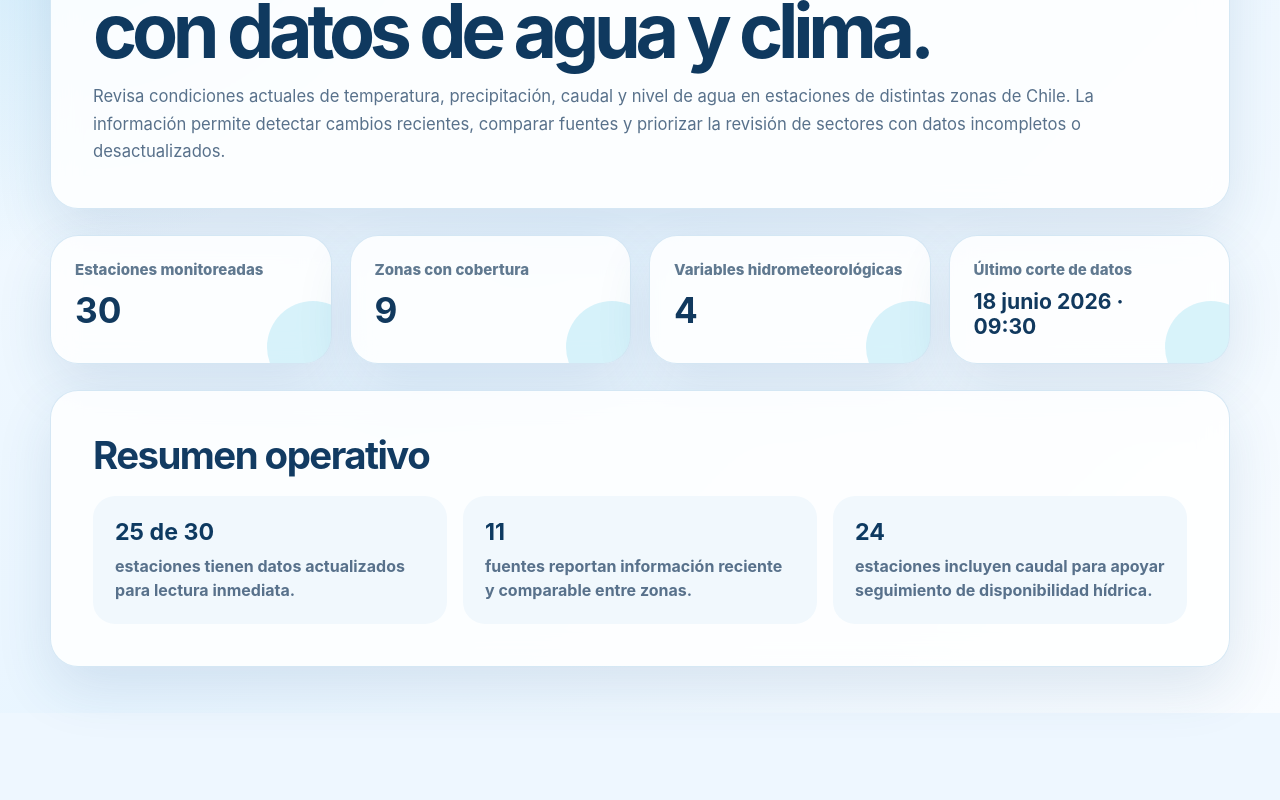
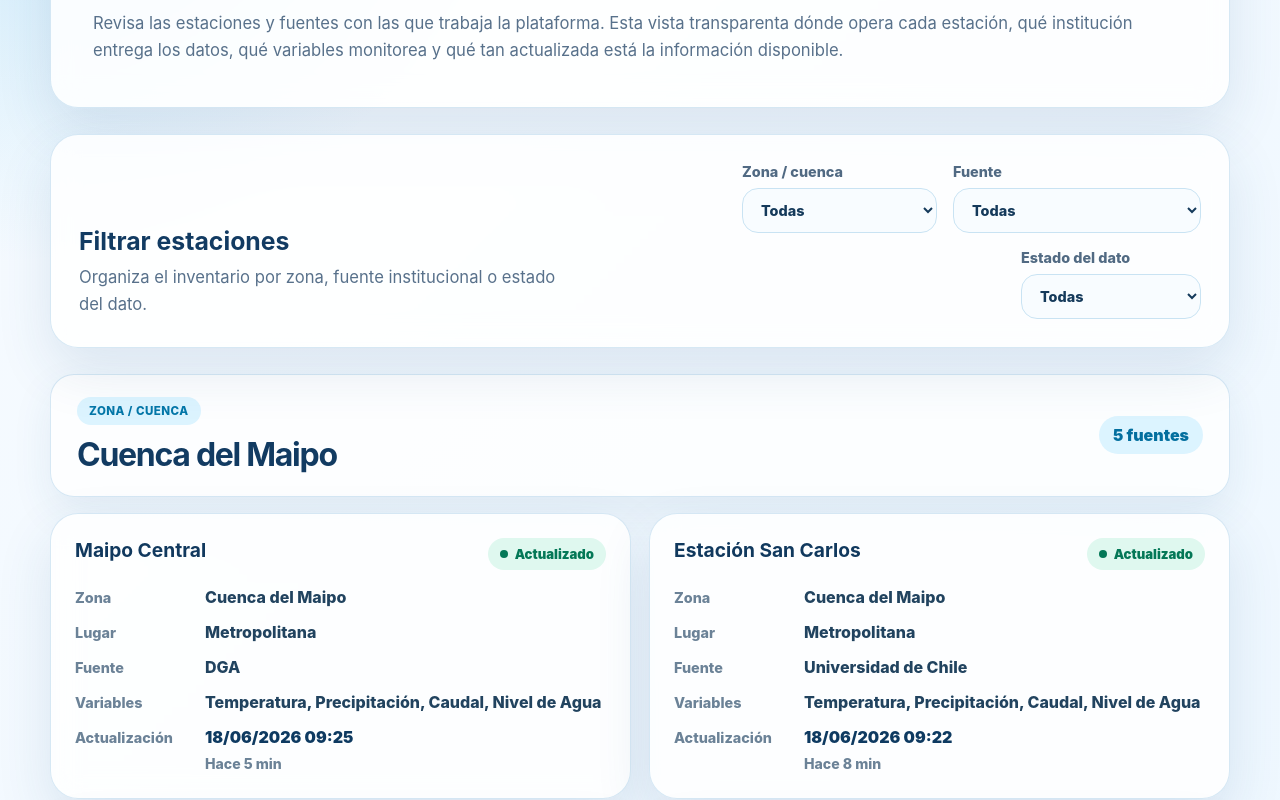
Before and after one commit to vicentekrebs/GPTI, a React (Vite) app: page /fuentes in a window 1280 px wide. Before the commit this address led to /. Shown: the part 280-1080 px from the top of the page. Before the commit the page ends 993 px from the top, so only its background shows below. Built offline with nearby package versions, Linux system fonts and the light colour scheme.

Commit message:
Reorganize home and data sources pages

```diff
--- a/src/App.css
+++ b/src/App.css
@@ -115,3 +115,17 @@ tbody tr:hover { background: #f7fcff; }
 .data-status-badge.actualizado { color: #047857; background: #dff8ef; }
 .data-status-badge.desactualizado { color: #b45309; background: #fff1cc; }
 .data-status-badge.sin-datos { color: #64748b; background: #eef2f7; }
+
+.sources-page .page-heading h1 { margin-bottom: 16px; }
+.source-zone-group { display: grid; gap: 16px; }
+.source-zone-heading { display: flex; justify-content: space-between; gap: 18px; align-items: center; border: 1px solid rgba(111, 174, 215, 0.28); border-radius: 24px; padding: 22px 26px; background: rgba(255, 255, 255, 0.78); box-shadow: 0 16px 40px rgba(34, 84, 128, 0.09); }
+.source-zone-heading h2 { margin: 0; font-size: clamp(1.35rem, 3vw, 2rem); letter-spacing: -0.04em; }
+.source-zone-heading strong { display: inline-flex; align-items: center; border-radius: 999px; padding: 9px 14px; color: #036f9f; background: #dcf4ff; font-weight: 950; white-space: nowrap; }
+.station-card-header { display: flex; justify-content: space-between; align-items: flex-start; gap: 14px; margin-bottom: 16px; }
+.station-card-header h3 { margin-bottom: 0; }
+.source-details { gap: 12px; }
+.source-details div { grid-template-columns: 118px 1fr; }
+.source-details dd { line-height: 1.45; }
+.source-card { display: flex; flex-direction: column; }
+
+@media (max-width: 620px) { .source-zone-heading, .station-card-header { align-items: stretch; flex-direction: column; } .source-details div { grid-template-columns: 1fr; gap: 4px; } }
--- a/src/App.jsx
+++ b/src/App.jsx
@@ -2,7 +2,6 @@ import { Navigate, Route, Routes } from './lib/reactRouterDom.js';
 import Navbar from './components/Navbar.jsx';
 import Comparacion from './pages/Comparacion.jsx';
 import Estaciones from './pages/Estaciones.jsx';
-import Inicio from './pages/Inicio.jsx';
 
 function App() {
   return (
@@ -10,9 +9,10 @@ function App() {
       <Navbar />
       <main className="dashboard">
         <Routes>
-          <Route path="/" element={<Inicio />} />
-          <Route path="/estaciones" element={<Estaciones />} />
-          <Route path="/comparacion" element={<Comparacion />} />
+          <Route path="/" element={<Comparacion />} />
+          <Route path="/fuentes" element={<Estaciones />} />
+          <Route path="/estaciones" element={<Navigate to="/fuentes" replace />} />
+          <Route path="/comparacion" element={<Navigate to="/" replace />} />
           <Route path="*" element={<Navigate to="/" replace />} />
         </Routes>
       </main>
--- a/src/components/Navbar.jsx
+++ b/src/components/Navbar.jsx
@@ -6,8 +6,7 @@ function Navbar() {
       <NavLink className="brand" to="/">HidrometeorologíaChile</NavLink>
       <nav aria-label="Navegación principal">
         <NavLink to="/">Inicio</NavLink>
-        <NavLink to="/estaciones">Estaciones</NavLink>
-        <NavLink to="/comparacion">Comparación</NavLink>
+        <NavLink to="/fuentes">Nuestras fuentes</NavLink>
       </nav>
     </header>
   );
--- a/src/pages/Estaciones.jsx
+++ b/src/pages/Estaciones.jsx
@@ -1,66 +1,119 @@
 import { useMemo, useState } from 'react';
 import { estaciones } from '../data/hydroData.js';
 
+const opcionTodas = 'Todas';
+
+function normalizarClase(texto) {
+  return texto.toLowerCase().normalize('NFD').replace(/[\u0300-\u036f]/g, '').replace(/\s+/g, '-');
+}
+
+function obtenerOpciones(campo) {
+  return [opcionTodas, ...new Set(estaciones.map((estacion) => estacion[campo]))];
+}
+
+function agruparPorZona(estacionesFiltradas) {
+  return estacionesFiltradas.reduce((grupos, estacion) => {
+    const estacionesZona = grupos.get(estacion.zona) ?? [];
+    estacionesZona.push(estacion);
+    grupos.set(estacion.zona, estacionesZona);
+    return grupos;
+  }, new Map());
+}
+
 function Estaciones() {
-  const [zona, setZona] = useState('Todas');
+  const [zona, setZona] = useState(opcionTodas);
+  const [fuente, setFuente] = useState(opcionTodas);
+  const [estado, setEstado] = useState(opcionTodas);
 
-  const zonas = useMemo(() => ['Todas', ...new Set(estaciones.map((estacion) => estacion.zona))], []);
+  const zonas = useMemo(() => obtenerOpciones('zona'), []);
+  const fuentes = useMemo(() => obtenerOpciones('fuente'), []);
+  const estados = useMemo(() => obtenerOpciones('estadoDatos'), []);
 
   const estacionesFiltradas = useMemo(
-    () => estaciones.filter((estacion) => zona === 'Todas' || estacion.zona === zona),
-    [zona],
+    () => estaciones.filter((estacion) => (
+      (zona === opcionTodas || estacion.zona === zona)
+      && (fuente === opcionTodas || estacion.fuente === fuente)
+      && (estado === opcionTodas || estacion.estadoDatos === estado)
+    )),
+    [estado, fuente, zona],
   );
 
+  const estacionesPorZona = useMemo(() => agruparPorZona(estacionesFiltradas), [estacionesFiltradas]);
+
   return (
-    <div className="page-stack">
+    <div className="page-stack sources-page">
       <section className="page-heading">
-        <h1>Estaciones disponibles</h1>
-        <p>Consulta las estaciones hidrometeorológicas disponibles según la zona o lugar seleccionado.</p>
+        <span className="eyebrow">Transparencia de datos</span>
+        <h1>Nuestras fuentes</h1>
+        <p>
+          Revisa las estaciones y fuentes con las que trabaja la plataforma. Esta vista transparenta
+          dónde opera cada estación, qué institución entrega los datos, qué variables monitorea y
+          qué tan actualizada está la información disponible.
+        </p>
       </section>
 
-      <section className="filters-panel" aria-label="Filtro de lugar o zona">
+      <section className="filters-panel" aria-label="Filtros de fuentes y estaciones">
         <div>
-          <h2>Lugar / zona</h2>
+          <h2>Filtrar estaciones</h2>
+          <p>Organiza el inventario por zona, fuente institucional o estado del dato.</p>
         </div>
         <div className="filters">
           <label>
-            Lugar / zona
+            Zona / cuenca
             <select value={zona} onChange={(event) => setZona(event.target.value)}>
-              {zonas.map((item) => (
-                <option key={item}>{item}</option>
-              ))}
+              {zonas.map((item) => <option key={item}>{item}</option>)}
+            </select>
+          </label>
+          <label>
+            Fuente
+            <select value={fuente} onChange={(event) => setFuente(event.target.value)}>
+              {fuentes.map((item) => <option key={item}>{item}</option>)}
+            </select>
+          </label>
+          <label>
+            Estado del dato
+            <select value={estado} onChange={(event) => setEstado(event.target.value)}>
+              {estados.map((item) => <option key={item}>{item}</option>)}
             </select>
           </label>
         </div>
       </section>
 
-      <section className="stations-grid" aria-label="Listado de estaciones disponibles">
       {estacionesFiltradas.length > 0 ? (
-          estacionesFiltradas.map((estacion) => (
-            <article className="station-card" key={estacion.id}>
+        Array.from(estacionesPorZona.entries()).map(([nombreZona, estacionesZona]) => (
+          <section className="source-zone-group" key={nombreZona} aria-labelledby={`zona-${normalizarClase(nombreZona)}`}>
+            <div className="source-zone-heading">
+              <div>
+                <span className="eyebrow compact">Zona / cuenca</span>
+                <h2 id={`zona-${normalizarClase(nombreZona)}`}>{nombreZona}</h2>
+              </div>
+              <strong>{estacionesZona.length} fuente{estacionesZona.length === 1 ? '' : 's'}</strong>
+            </div>
+
+            <div className="stations-grid" aria-label={`Estaciones en ${nombreZona}`}>
+              {estacionesZona.map((estacion) => (
+                <article className="station-card source-card" key={estacion.id}>
+                  <div className="station-card-header">
                     <h3>{estacion.nombre}</h3>
-              <dl className="station-details">
-                <div>
-                  <dt>Zona</dt>
-                  <dd>{estacion.zona}</dd>
+                    <span className={`status ${normalizarClase(estacion.estadoDatos)}`}>{estacion.estadoDatos}</span>
                   </div>
-                <div>
-                  <dt>Región</dt>
-                  <dd>{estacion.region}</dd>
-                </div>
-                <div>
-                  <dt>Fuente</dt>
-                  <dd>{estacion.fuente}</dd>
-                </div>
+                  <dl className="station-details source-details">
+                    <div><dt>Zona</dt><dd>{estacion.zona}</dd></div>
+                    <div><dt>Lugar</dt><dd>{estacion.region}</dd></div>
+                    <div><dt>Fuente</dt><dd>{estacion.fuente}</dd></div>
+                    <div><dt>Variables</dt><dd>{estacion.variablesMonitoreadas.join(', ')}</dd></div>
+                    <div><dt>Actualización</dt><dd><span className="update-date">{estacion.ultimaActualizacionExacta}</span><span className="update-relative">{estacion.ultimaActualizacion}</span></dd></div>
                   </dl>
                 </article>
+              ))}
+            </div>
+          </section>
         ))
       ) : (
         <article className="station-card">
-            <p className="last-update">No hay estaciones disponibles para el lugar seleccionado.</p>
+          <p className="last-update">No hay fuentes que coincidan con los filtros seleccionados.</p>
         </article>
       )}
-      </section>
     </div>
   );
 }
--- a/src/pages/Inicio.jsx
+++ /dev/null
@@ -1,55 +0,0 @@
-import { estaciones, metricasResumen } from '../data/hydroData.js';
-
-const estacionesActualizadas = estaciones.filter((estacion) => estacion.estadoDatos === 'Actualizado').length;
-const zonasMonitoreadas = new Set(estaciones.map((estacion) => estacion.zona)).size;
-const fuentesConDatosRecientes = new Set(
-  estaciones
-    .filter((estacion) => estacion.estadoDatos === 'Actualizado')
-    .map((estacion) => estacion.fuente),
-).size;
-const estacionesConCaudal = estaciones.filter((estacion) => estacion.variablesMonitoreadas.includes('Caudal')).length;
-
-function Inicio() {
-  return (
-    <div className="page-stack home-simple">
-      <section className="hero simple-hero">
-        <div>
-          <span className="eyebrow">Monitoreo hidrometeorológico</span>
-          <h1>Información útil para decidir con datos de agua y clima.</h1>
-          <p>
-            Revisa condiciones actuales de temperatura, precipitación, caudal y nivel de agua en
-            estaciones de distintas zonas de Chile. La información permite detectar cambios recientes,
-            comparar fuentes y priorizar la revisión de sectores con datos incompletos o desactualizados.
-          </p>
-        </div>
-      </section>
-
-      <section className="metrics-grid" aria-label="Indicadores hidrometeorológicos principales">
-        <article className="metric-card stations"><span>Estaciones monitoreadas</span><strong>{metricasResumen.totalEstaciones}</strong></article>
-        <article className="metric-card sources"><span>Zonas con cobertura</span><strong>{zonasMonitoreadas}</strong></article>
-        <article className="metric-card variables"><span>Variables hidrometeorológicas</span><strong>{metricasResumen.variablesDisponibles}</strong></article>
-        <article className="metric-card updated"><span>Último corte de datos</span><strong>{metricasResumen.ultimaActualizacionGeneral}</strong></article>
-      </section>
-
-      <section className="value-panel hydro-summary" aria-label="Resumen operativo">
-        <h2>Resumen operativo</h2>
-        <div className="insight-grid">
-          <article>
-            <strong>{estacionesActualizadas} de {metricasResumen.totalEstaciones}</strong>
-            <span>estaciones tienen datos actualizados para lectura inmediata.</span>
-          </article>
-          <article>
-            <strong>{fuentesConDatosRecientes}</strong>
-            <span>fuentes reportan información reciente y comparable entre zonas.</span>
-          </article>
-          <article>
-            <strong>{estacionesConCaudal}</strong>
-            <span>estaciones incluyen caudal para apoyar seguimiento de disponibilidad hídrica.</span>
-          </article>
-        </div>
-      </section>
-    </div>
-  );
-}
-
-export default Inicio;
```
Lines whose indentation alone changed are shown as unchanged.
